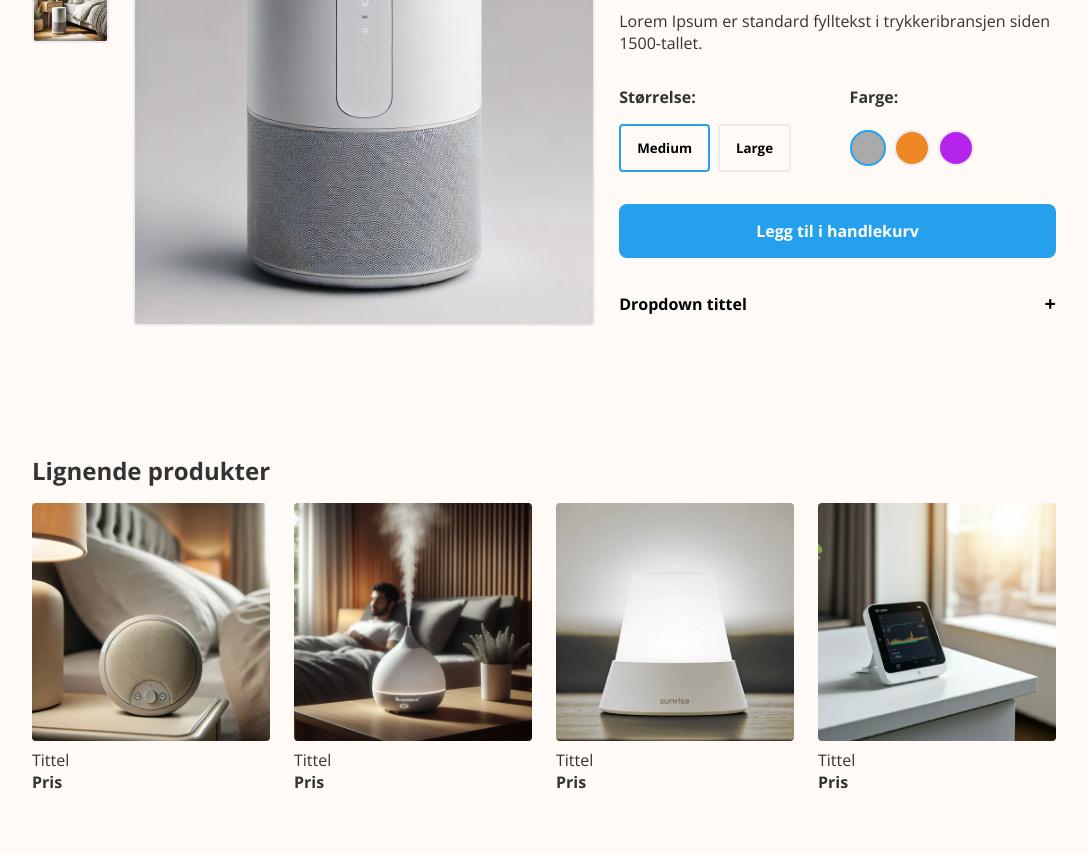
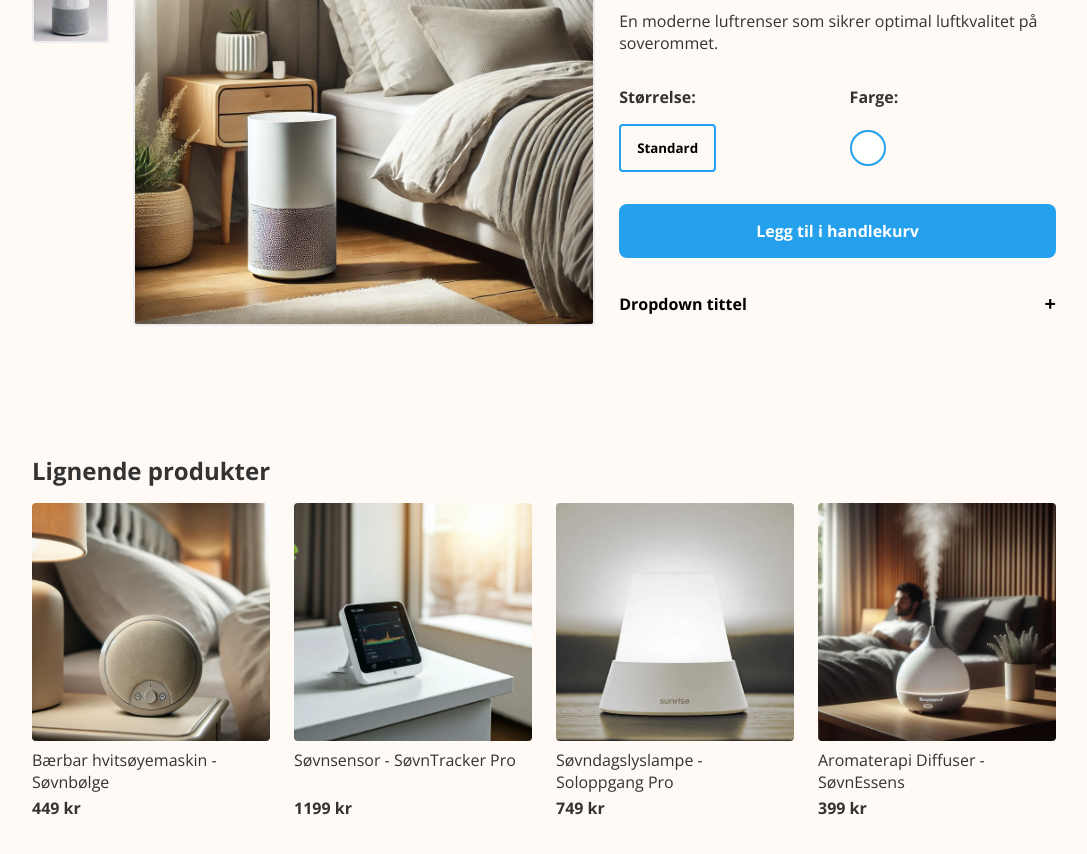
Before and after one commit to skamag/sleepmate, a React (Vite) app in the folder frontend/: page /produktside in a window 1280 px wide. Shown: the part 200-1054 px from the top of the page, without its empty margins (96-1183 px from the left). Built offline with nearby package versions, Linux system fonts and the light colour scheme.

Commit message:
fetching items and recommendations onclick

```diff
--- a/frontend/src/data/products.json
+++ b/frontend/src/data/products.json
@@ -9,7 +9,7 @@
     "sub-category": "Ørepropper",
     "stock": 100,
     "sizes": ["Standard"],
-    "colors": ["Hvit"],
+    "colors": ["white"],
     "rating": 4.5,
     "images": ["./støyreduserende-ørepropper.webp"],
     "isFeatured": true
@@ -24,7 +24,7 @@
     "sub-category": "Gardiner",
     "stock": 50,
     "sizes": ["Standard"],
-    "colors": ["Grå"],
+    "colors": ["silver"],
     "rating": 4.5,
     "images": ["./anti-støy-gardiner.webp"],
     "isFeatured": false
@@ -39,7 +39,7 @@
     "sub-category": "Sovemasker",
     "stock": 150,
     "sizes": ["Standard"],
-    "colors": ["Svart"],
+    "colors": ["black"],
     "rating": 4.5,
     "images": ["./silkemyk-sovemaske.webp"],
     "isFeatured": true
@@ -54,7 +54,7 @@
     "sub-category": "Ørepropper",
     "stock": 120,
     "sizes": ["Standard"],
-    "colors": ["Hvit"],
+    "colors": ["#f4c430"],
     "rating": 4.5,
     "images": ["./vaskbare-ørepropper.webp"],
     "isFeatured": false
@@ -69,7 +69,7 @@
     "sub-category": "Snorkereduksjon",
     "stock": 80,
     "sizes": ["Standard"],
-    "colors": ["Gjennomsiktig"],
+    "colors": ["transparent"],
     "rating": 4.5,
     "images": ["./anti--snorke-munnskinne.webp"],
     "isFeatured": false
@@ -84,7 +84,7 @@
     "sub-category": "Hvitsøye-maskiner",
     "stock": 60,
     "sizes": ["Standard"],
-    "colors": ["Hvit"],
+    "colors": ["beige"],
     "rating": 4.5,
     "images": ["./bærbar-hvitsøyemaskin.webp"],
     "isFeatured": true
@@ -99,7 +99,7 @@
     "sub-category": "Sensorer",
     "stock": 30,
     "sizes": ["Standard"],
-    "colors": ["Sølv"],
+    "colors": ["white"],
     "rating": 4.5,
     "images": ["./søvnsensor.webp"],
     "isFeatured": false
@@ -114,7 +114,7 @@
     "sub-category": "Lamper",
     "stock": 70,
     "sizes": ["Standard"],
-    "colors": ["Hvit"],
+    "colors": ["white"],
     "rating": 4.5,
     "images": ["./søvndagslyslampe-1.webp", "./søvndagslyslampe-2.webp"],
     "isFeatured": true
@@ -122,17 +122,19 @@
   {
     "id": 8,
     "name": "Stillegående luftrenser",
-    "description": "En lampe som simulerer soloppgang og hjelper deg å våkne naturlig og uthvilt.",
+    "description": "En moderne luftrenser som sikrer optimal luftkvalitet på soverommet.",
     "price": 1099.0,
     "currency": "NOK",
     "category": "Smart-apparater",
     "sub-category": "Luftrensere",
     "stock": 40,
     "sizes": ["Standard"],
-    "colors": ["Hvit"],
+    "colors": ["white"],
     "rating": 4.5,
     "images": ["./luftrenser-1.webp", "./luftrenser-2.webp"],
-    "isFeatured": false
+    "isFeatured": false,
+    "varenummer": 123,
+    "produktnummer": 456
   },
   {
     "id": 9,
@@ -144,7 +146,7 @@
     "sub-category": "Diffusere",
     "stock": 90,
     "sizes": ["Standard"],
-    "colors": ["Tre-look"],
+    "colors": ["silver"],
     "rating": 4.5,
     "images": ["./aromaterapi-diffuser.webp"],
     "isFeatured": false
@@ -159,7 +161,7 @@
     "sub-category": "Putetilbehør",
     "stock": 60,
     "sizes": ["Standard"],
-    "colors": ["Hvit"],
+    "colors": ["#add8e6"],
     "rating": 4.5,
     "images": ["./kjølepute.webp"],
     "isFeatured": true
@@ -174,7 +176,7 @@
     "sub-category": "Madrassbeskyttere",
     "stock": 40,
     "sizes": ["Queen", "King"],
-    "colors": ["Hvit"],
+    "colors": ["#add8e6"],
     "rating": 4.5,
     "images": ["./kjølende-madrassbeskytter.webp"],
     "isFeatured": true
@@ -189,7 +191,7 @@
     "sub-category": "Tyngdetepper",
     "stock": 25,
     "sizes": ["Queen", "King"],
-    "colors": ["Grå"],
+    "colors": ["#fffaf5"],
     "rating": 4.5,
     "images": ["./tyngdeteppe.webp"],
     "isFeatured": false
@@ -204,7 +206,7 @@
     "sub-category": "Sengetøy",
     "stock": 50,
     "sizes": ["Queen", "King"],
-    "colors": ["Hvit"],
+    "colors": ["beige"],
     "rating": 4.7,
     "images": ["./bambus-laken.webp"],
     "isFeatured": true
@@ -219,7 +221,7 @@
     "sub-category": "Varmeputer",
     "stock": 60,
     "sizes": ["Standard"],
-    "colors": ["Grå"],
+    "colors": ["#add8e6"],
     "rating": 4.6,
     "images": ["./ryggpute.webp"],
     "isFeatured": false
@@ -234,7 +236,7 @@
     "sub-category": "Putetilbehør",
     "stock": 80,
     "sizes": ["Standard"],
-    "colors": ["Hvit"],
+    "colors": ["white"],
     "rating": 4.8,
     "images": ["./memory-foam--pute.webp"],
     "isFeatured": true
--- a/frontend/src/pages/ProductPage/ProductPage.css
+++ b/frontend/src/pages/ProductPage/ProductPage.css
@@ -134,7 +134,7 @@
 }
 .similarProductsContainer .cardsContainer {
   display: grid;
-  grid-template-columns: auto auto auto auto;
+  grid-template-columns: repeat(4, 1fr);
   gap: 1.5rem;
 }
 .similarProductsContainer .cardsContainer .card {
@@ -156,9 +156,12 @@
   cursor: pointer;
 }
 .similarProductsContainer .cardsContainer .card .textContainer {
+  height: 100%;
   width: 100%;
   display: flex;
   flex-direction: column;
+  justify-content: space-between;
+  gap: 0.25rem;
 }
 .similarProductsContainer .cardsContainer .card .textContainer p {
   width: fit-content;
@@ -218,7 +221,7 @@
     width: 100%;
   }
   .similarProductsContainer .cardsContainer {
-    grid-template-columns: auto auto;
+    grid-template-columns: repeat(2, 1fr);
   }
 }
 @media screen and (max-width: 600px) {
--- a/frontend/src/pages/ProductPage/ProductPage.jsx
+++ b/frontend/src/pages/ProductPage/ProductPage.jsx
@@ -1,8 +1,11 @@
 import { useState } from "react"
+import data from "../../data/products.json"
 import "./ProductPage.css"
 
 function ProductPage() {
-  const listImages = ["/luftrenser-2.webp", "/luftrenser-1.webp"]
+  const [selectedItemIndex, setSelectedItemIndex] = useState(8)
+  const listImages = data[selectedItemIndex].images
+  // const listImages = ["/luftrenser-2.webp", "/luftrenser-1.webp"]
 
   // "States" for hvorvidt det finnes ulike bilder, størrelser og farger
   const [isImages, setIsImages] = useState(true)
@@ -25,6 +28,12 @@ function ProductPage() {
   // Funksjon for å endre dropdown-menyens tilstand
   const toggleDropdown = () => {
     dropdown ? setDropdown(false) : setDropdown(true)
+  }
+
+  const handleChangeItem = (e) => {
+    setSelectedItemIndex(e)
+    window.scroll(top)
+    dropdown && setDropdown(false)
   }
 
   return (
@@ -65,16 +74,19 @@ function ProductPage() {
           {/* Produktinformasjon og alternativer m.m. */}
           <article className="infoContainer">
             <header className="header">
-              <h1>Produktnavn</h1>
+              <h1>{data[selectedItemIndex].name}</h1>
+              {/* <h1>Produktnavn</h1> */}
               <p>Varenummer: xxx / Produktnr.: xxx</p>
             </header>
             <div className="priceContainer">
-              <h2>xx.xx kr</h2>
+              <h2>{data[selectedItemIndex].price} kr</h2>
+              {/* <h2>xx.xx kr</h2> */}
             </div>
             <div className="descriptionContainer">
               <p>
-                Lorem Ipsum er standard fylltekst i trykkeribransjen siden
-                1500-tallet.
+                {data[selectedItemIndex].description}
+                {/* Lorem Ipsum er standard fylltekst i trykkeribransjen siden
+                1500-tallet. */}
               </p>
             </div>
 
@@ -87,7 +99,8 @@ function ProductPage() {
                       <b>Størrelse:</b>
                     </div>
                     <div className="sizeButtons">
-                      {["Medium", "Large"].map((size, index) => (
+                      {/* {["Medium", "Large"].map((size, index) => ( */}
+                      {data[selectedItemIndex].sizes.map((size, index) => (
                         <button
                           key={index}
                           className={
@@ -111,7 +124,8 @@ function ProductPage() {
                       <b>Farge:</b>
                     </div>
                     <div className="colorButtons">
-                      {["#aaaaaa", "#ed8824", "#b724ed"].map((color, index) => (
+                      {/* {["#aaaaaa", "#ed8824", "#b724ed"].map((color, index) => ( */}
+                      {data[selectedItemIndex].colors.map((color, index) => (
                         <button
                           key={index}
                           className={
@@ -167,24 +181,39 @@ function ProductPage() {
         <div className="similarProductsContainer">
           <h1>Lignende produkter</h1>
           <div className="cardsContainer">
-            {[
+            {/* {[
               "/bærbar-hvitsøyemaskin.webp",
               "/aromaterapi-diffuser.webp",
               "/søvndagslyslampe-1.webp",
               "/søvnsensor.webp",
-            ].map((src, index) => (
-              <article className="card" key={index}>
+            ].map((src, index) => ( */}
+            {data
+              .filter(
+                (item) =>
+                  item.category === "Smart-apparater" &&
+                  item.id !== data[selectedItemIndex].id
+              )
+              .slice(0, 4)
+              .map((item, index) => (
+                <article
+                  className="card"
+                  key={index}
+                  onClick={() => handleChangeItem(item.id)}
+                  // onClick={(index) => handleChangeItem(index)}
+                >
                   <figure className="imageContainer">
                     <img
-                    src={src}
+                      src={item.images[0]}
                       alt={`Lignende produkt ${index + 1}`}
-                    aria-label={`Se detaljer om lignende produkt ${index + 1}`}
+                      aria-label={`Se detaljer om lignende produkt ${
+                        index + 1
+                      }`}
                     />
                   </figure>
                   <div className="textContainer">
-                  <p>Tittel</p>
+                    <p>{item.name}</p>
                     <p>
-                    <strong>Pris</strong>
+                      <strong>{item.price} kr</strong>
                     </p>
                   </div>
                 </article>
```
Lines whose indentation alone changed are shown as unchanged.
